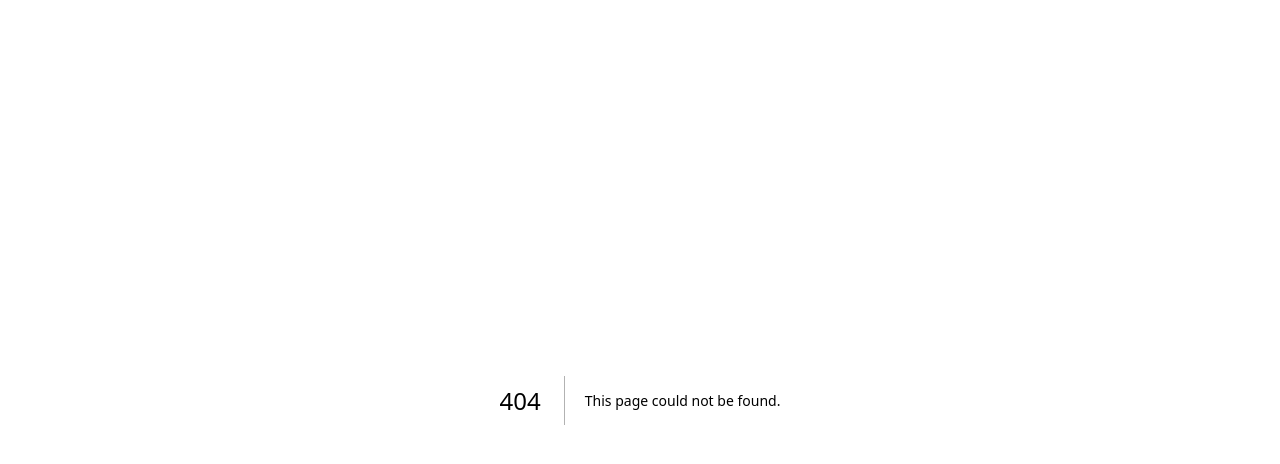
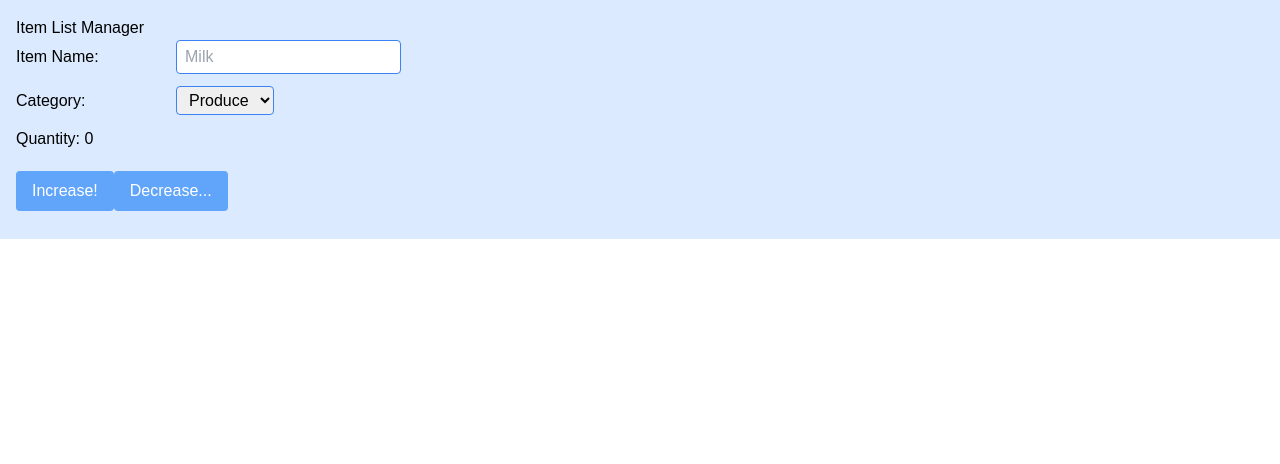
Before and after one commit to bnhao/cprg306-assignments, a Next.js app: page /week-5 in a window 1280 px wide. Before the commit this address had no page. Shown: the top 464 px of the page. Built offline with nearby package versions, Linux system fonts and the light colour scheme.

Commit message:
week5 asg

```diff
--- a/app/page.js
+++ b/app/page.js
@@ -7,8 +7,9 @@ export default function Page() {
       <Link href="./week-2/" className="underline text-cyan-600 hover:text-cyan-300">Week 2 Assignments</Link>
       <p> </p>
       <Link href="./week-3/" className="underline text-cyan-600 hover:text-cyan-300">Week 3 Assignments</Link>
-      <br></br>
+      <br />
       <Link href="./week-4/" className="underline text-cyan-600 hover:text-cyan-300">Week 4 Assignments</Link>
+      <Link href="./week-5/" className="underline text-cyan-600 hover:text-cyan-300">Week 5 Assignments</Link>
 
     </main>
   )
--- /dev/null
+++ b/app/week-5/new-item.js
@@ -0,0 +1,81 @@
+"use client";
+
+import { useState } from "react";
+
+export default function NewItem() {
+    const [itemQuantity, setItemQuantity] = useState(0);
+    const [itemName, setItemName] = useState("");
+    const [itemCategory, setItemCategory] = useState("produce");
+
+    function increaseQuantity() {
+        if (itemQuantity < 20) {
+            setItemQuantity(itemQuantity + 1);
+        }
+    }
+
+    function decreaseQuantity() {
+        if (itemQuantity > 1) {
+            setItemQuantity(itemQuantity - 1);
+        }
+    }
+
+    const handleItemName = (event) => setItemName(event.target.value);
+    const handleCategoryChange = (event) => setItemCategory(event.target.value);
+
+    const handleSubmit = (event) => {
+        event.preventDefault();
+
+        const itemObject = {
+            name: itemName,
+            quantity: itemQuantity,
+            category: itemCategory,
+        };
+
+        alert(`
+            Name: ${itemObject.name} |
+            Quantity: ${itemObject.quantity} |
+            Category: ${itemObject.category}
+        `);
+
+        // Reset the form fields
+        setItemCategory("produce");
+        setItemQuantity(1);
+        setItemName("");
+    };
+
+    const buttonStyles = "bg-blue-400 hover:bg-blue-700 active:bg-yellow-300 text-white rounded py-2 px-4 mt-5";
+
+    return (
+        <form onSubmit={handleSubmit} className="p-4 bg-blue-100">
+            <h2 className="text-black">Item List Manager</h2>
+            <div className="mb-3">
+                <label className="text-black inline-block w-40">Item Name:</label>
+                <input
+                    onChange={handleItemName}
+                    value={itemName}
+                    type="text"
+                    placeholder="Milk"
+                    className="text-black px-2 py-1 rounded border border-blue-500 focus:bg-orange-100"
+                />
+            </div>
+            <div className="mb-3">
+                <label className="text-black inline-block w-40">Category:</label>
+                <select
+                    onChange={handleCategoryChange}
+                    value={itemCategory}
+                    className="text-black px-2 py-1 rounded border border-blue-500 focus:bg-orange-100"
+                >
+                    <option value="produce">Produce</option>
+                    <option value="dairy">Dairy</option>
+                    <option value="meat">Meat</option>
+                    <option value="bakery">Bakery</option>
+                </select>
+            </div>
+            <div className="mb-3">
+                <p className="text-black">Quantity: {itemQuantity}</p>
+                <button type="button" onClick={increaseQuantity} className={buttonStyles}>Increase!</button>
+                <button type="button" onClick={decreaseQuantity} className={buttonStyles}>Decrease...</button>
+            </div>
+        </form>
+    );
+}
--- /dev/null
+++ b/app/week-5/page.js
@@ -0,0 +1,9 @@
+import NewItem from "./new-item";
+
+export default function NewItemPage() {
+    return (
+        <main>
+            < NewItem />
+        </main>
+    )
+}
```
